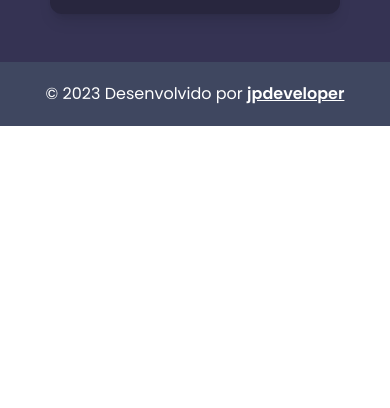
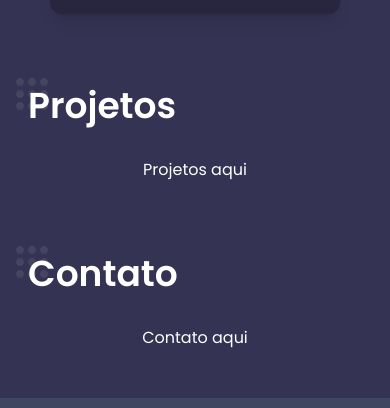
Before and after one commit to JotaPeans/JotaP-Developer, a React (Vite) app: page / in a window 390 px wide. Shown: the part 5055-5463 px from the top of the page. Before the commit the page ends 5181 px from the top, so only its background shows below. Built offline with nearby package versions, Linux system fonts and the light colour scheme.

Commit message:
add projet

```diff
--- a/src/App.tsx
+++ b/src/App.tsx
@@ -386,6 +386,32 @@ const App = () => {
                 </div>
             </section>
 
+            <section id="projetos" className="flex flex-col md:items-center gap-8 mt-10 p-2">
+                <div className=" xl:w-[60%]">
+                    <header className="relative flex items-center">
+                        <CgMenuGridO className="text-5xl text-gray-500/30"/>
+                        <h1 className="absolute left-5 top-4 font-semibold text-4xl">Projetos</h1>
+                    </header>
+
+                    <main className="flex flex-col sm:flex-row sm:flex-wrap gap-4 justify-center items-center mt-10">
+                        Projetos aqui
+                    </main>
+                </div>
+            </section>
+
+            <section id="contato" className="flex flex-col md:items-center gap-8 mt-10 p-2">
+                <div className=" xl:w-[60%]">
+                    <header className="relative flex items-center">
+                        <CgMenuGridO className="text-5xl text-gray-500/30"/>
+                        <h1 className="absolute left-5 top-4 font-semibold text-4xl">Contato</h1>
+                    </header>
+
+                    <main className="flex flex-col sm:flex-row sm:flex-wrap gap-4 justify-center items-center mt-10">
+                        Contato aqui
+                    </main>
+                </div>
+            </section>
+
             <footer className="mt-10 bg-slate-600/60 p-5">
                 <p className="text-center">© 2023 Desenvolvido por <a className=" font-semibold underline" href="https://jpdeveloper.vercel.app/">jpdeveloper</a></p>
             </footer>
```
